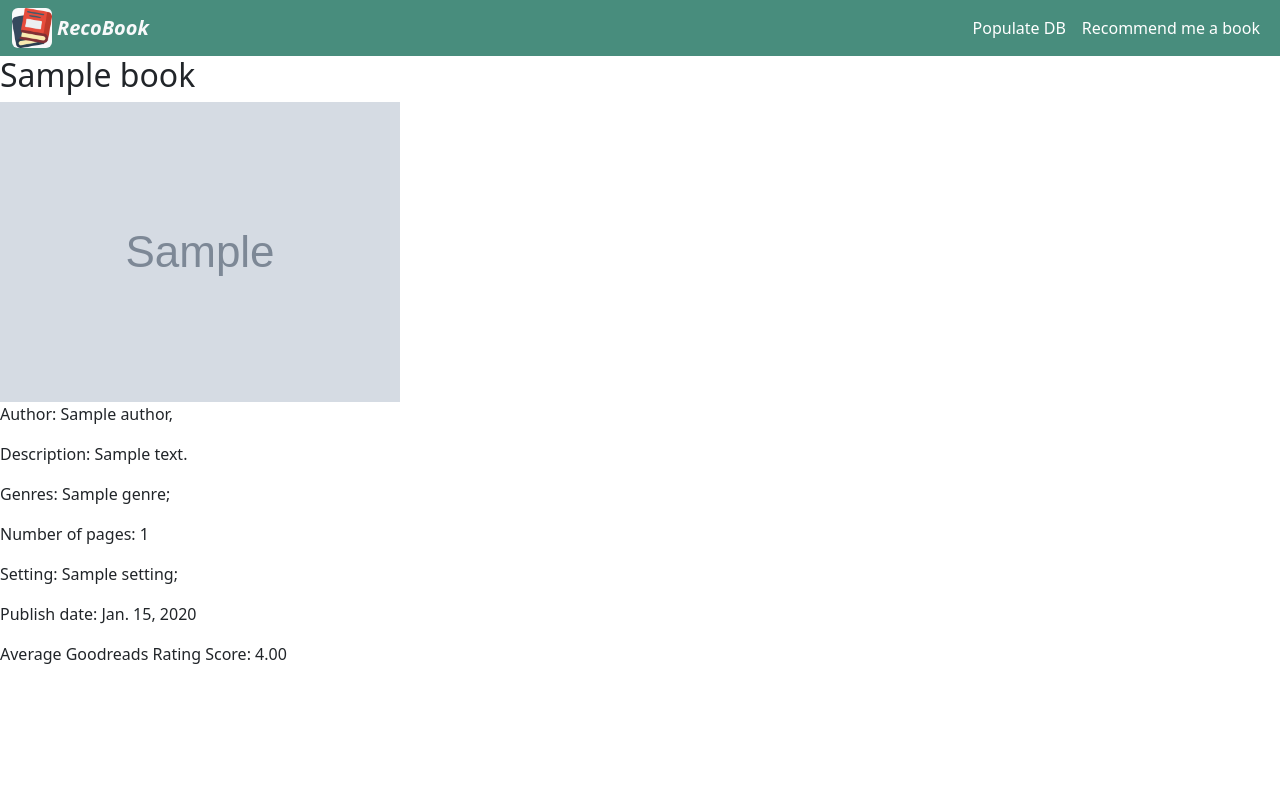
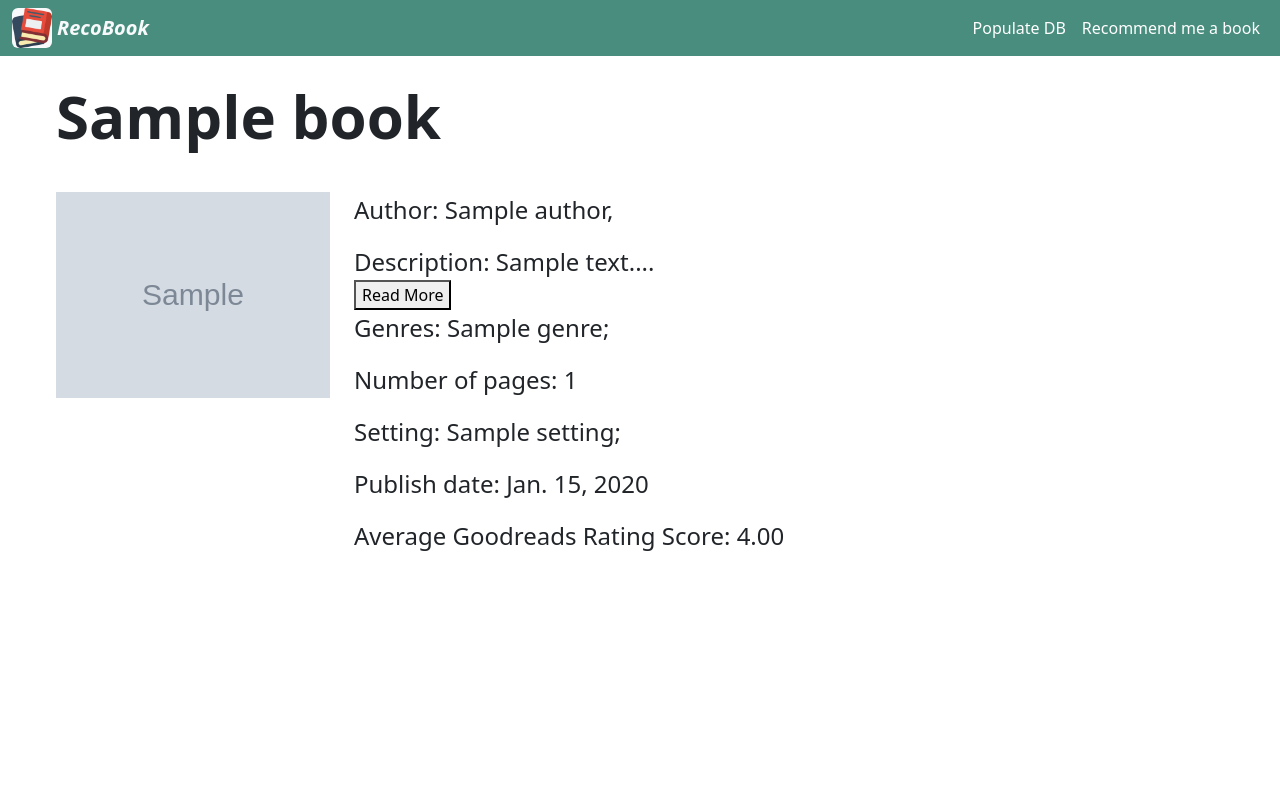
Before and after one commit to juradosalado/RecoBook, a Django app: page /details/1/ in a window 1280 px wide. Run offline with Django 4.2, Linux system fonts and the light colour scheme; tables that the repository leaves empty hold one stand-in row (values such as "Sample post"); grey boxes marked "Sample" are stand-in pictures.

Commit message:
Add details style

```diff
--- a/BookRecommender/BookRecommender/urls.py
+++ b/BookRecommender/BookRecommender/urls.py
@@ -20,6 +20,7 @@ from main import views
 urlpatterns = [
     path("admin/", admin.site.urls),
     path('',views.index),
+    path('chatbot/', views.chatbot),
     path("populate/", views.populateDatabase),
     path("recommend/", views.recommend),
     path('webhook/', views.webhook, name='webhook'),
--- a/BookRecommender/main/views.py
+++ b/BookRecommender/main/views.py
@@ -32,6 +32,9 @@ def index(request):
     #DELETE ALL UserSession with more than 24 hours since their date_created:
     deleteOldUserSessions()
     return render(request, 'base_INDEX.html')
+
+def chatbot(request):
+    return render(request, 'base_CHATBOT.html')
 
 def populateDatabase(request):
     (b, g, s, a)=populate()
--- /dev/null
+++ b/BookRecommender/static/js/readMore.js
@@ -0,0 +1,32 @@
+console.log('Sanity check!')
+document.addEventListener('DOMContentLoaded', function() {
+    const button = document.querySelector('.read-more');
+const description = document.querySelector('.description-div');
+
+const maxLength = 200; // Set the maximum length of the description
+
+// Get the full text of the description
+const fullText = description.textContent.trim();
+
+// Truncate the text to the maximum length
+const truncatedText = fullText.slice(0, maxLength) + '...';
+
+// Replace the text in the description with the truncated text
+description.textContent = truncatedText;
+
+// Show the "Read More" button
+button.style.display = 'inline-block';
+
+// Add an event listener to the "Read More" button
+button.addEventListener('click', () => {
+  // Check if the description is currently truncated
+  const isTruncated = description.textContent.trim().endsWith('...');
+
+  // Toggle the text between the full text and the truncated text
+  description.textContent = isTruncated ? fullText : truncatedText;
+
+  // Update the text on the button
+  button.textContent = isTruncated ? 'Read More' : 'Read Less';
+});
+
+  });
--- /dev/null
+++ b/BookRecommender/static/styles/details.css
@@ -0,0 +1,25 @@
+.title-row{
+    margin-top: 5rem;
+    margin-bottom: 2rem;
+    margin-left: 2rem;
+}
+
+.title-row h2{
+    font-size: 3.75rem;
+    font-weight: 700;
+}
+
+.content-row{
+    margin-left: 2rem;
+    margin-right: 2rem;
+}
+
+.content-row p{
+    font-size: 1.5rem;
+    font-weight: 400;
+}
+
+.description-div{
+    font-size: 1.5rem;
+    font-weight: 400;
+}
--- a/BookRecommender/static/styles/main.css
+++ b/BookRecommender/static/styles/main.css
@@ -7,6 +7,7 @@
 
     /* Primary */
     --bs-primary: var(--bs-indigo);
+    --main-color: #488d7d;
 
     /* Secondary */
     /* TODO */
@@ -19,7 +20,7 @@
 /* GENERAL RULES */
 
 body {
-  background-color: var(--clr-white);
+  background-color:#f9fbee;
   font-family: var(--ff-primary);
 }
 
--- a/BookRecommender/static/styles/navbar.css
+++ b/BookRecommender/static/styles/navbar.css
@@ -1,7 +1,15 @@
 /*Navbar CSS*/
 
+.navbar{
+    position: fixed;
+    top: 0;
+    left: 0;
+    width: 100%;
+
+
+}
 .bg-navbar {
-    background-color:#488d7d;
+    background-color:var(--main-color)
 }
 
 .flex-search {
@@ -28,4 +36,13 @@
         align-items: center;
         width: 100%;
     }
+
+    .navbar{
+        position: fixed;
+        top: 0;
+        left: 0;
+        width: 100%;
+
+
+    }
 }
--- a/BookRecommender/templates/base_DETAILS.html
+++ b/BookRecommender/templates/base_DETAILS.html
@@ -4,11 +4,22 @@
 
 {% block head %}
     {% load static %}
+    <link rel="stylesheet" type="text/css" href="{% static 'styles/details.css' %}">
+    <script src="{% static 'js/readMore.js' %}"></script>
 {% endblock %}
 
 {% block content %}
+<div class="container-fluid">
+    <div class="row title-row">
+      <div class="col-sm-12 title-col">
         <h2>{{ book.title }}</h2>
+      </div>
+    </div>
+    <div class="row content-row">
+        <div class="col-sm-3 img-col">
             <img src={{ book.cover }}>
+        </div>
+        <div class="col-sm-9 content-col">
             <p>Author:
                 {% if book.authors.all %}
                     {% for author in book.authors.all %}
@@ -18,8 +29,10 @@
                     Unkown author.
                 {% endif %}
             </p>
+            <div class="description-div">
                 <p>Description: {{book.description}}</p>
-
+            </div>
+            <button class="read-more">Read More</button>
             <p>Genres:
                 {% if book.genres.all %}
                     {% for genre in book.genres.all %}
@@ -41,4 +54,7 @@
             </p>
             <p>Publish date: {{book.publish_date}}</p>
             <p>Average Goodreads Rating Score: {{book.average_rating}}</p>
+        </div>
+    </div>
+</div>
 {% endblock %}
--- a/BookRecommender/templates/components/navbar.html
+++ b/BookRecommender/templates/components/navbar.html
@@ -11,7 +11,7 @@
         </a>
       </div>
 
-      <button class="navbar-toggler bg-warning" type="button" data-bs-toggle="collapse" data-bs-target="#navbarNav" aria-controls="navbarNav" aria-expanded="false" aria-label="Toggle navigation">
+      <button class="navbar-toggler" type="button" data-bs-toggle="collapse" data-bs-target="#navbarNav" aria-controls="navbarNav" aria-expanded="false" aria-label="Toggle navigation">
         <span class="navbar-toggler-icon"></span>
       </button>
 
```
Also changed, not shown: BookRecommender/static/js/agentScript.js (deleted, +0 -8 lines), BookRecommender/static/styles/chatbot.css (added, +12 -0 lines), BookRecommender/static/styles/index.css (+26 -1 lines), BookRecommender/templates/base_CHATBOT.html (added, +30 -0 lines), BookRecommender/templates/base_INDEX.html (+6 -32 lines), BookRecommender/static/images/recoIcon.jpg (added), BookRecommender/static/images/recoIcon.png (added). Lines whose indentation alone changed are shown as unchanged.
